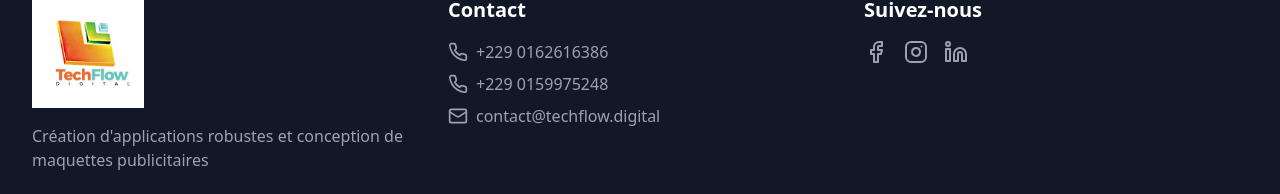
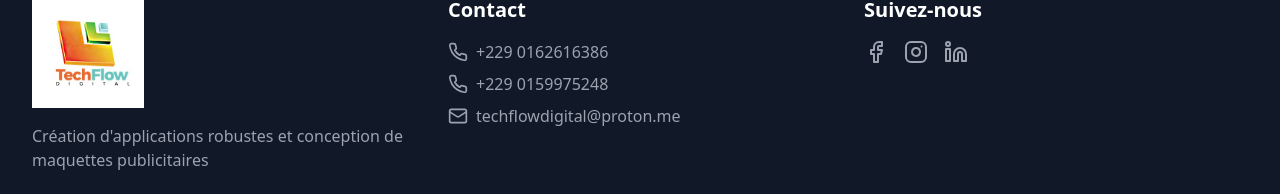
Before and after one commit to Prince-devC/techflowdigital, a React (Vite) app: page /contact in a window 1280 px wide. Shown: the part 852-1046 px from the top of the page. Built offline with nearby package versions, Linux system fonts and the light colour scheme.

Commit message:
Update Footer.tsx

```diff
--- a/src/components/Footer.tsx
+++ b/src/components/Footer.tsx
@@ -26,7 +26,7 @@ const Footer = () => {
               </a>
               <a href="mailto:contact@techflow.digital" className="flex items-center text-gray-400 hover:text-[#65c5be]">
                 <Mail size={20} className="mr-2" />
-                contact@techflow.digital
+                techflowdigital@proton.me
               </a>
             </div>
           </div>
```
